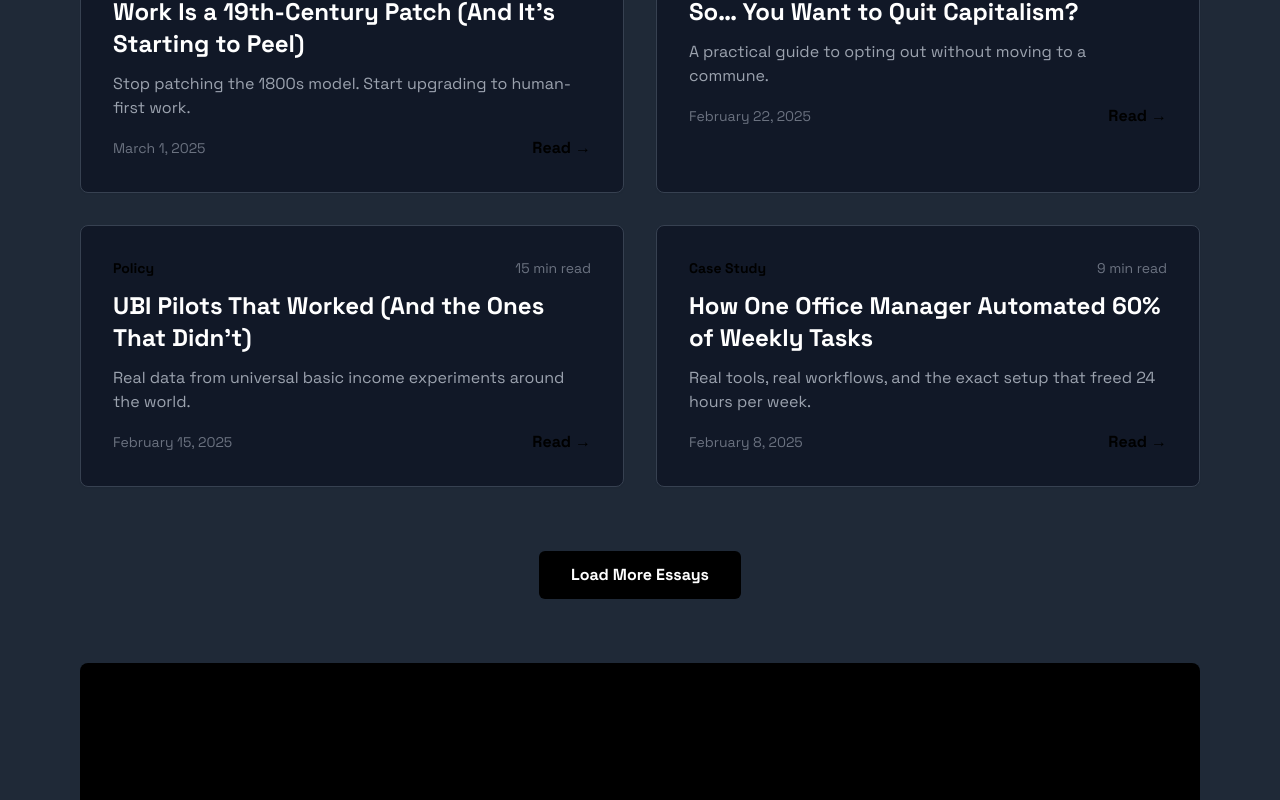
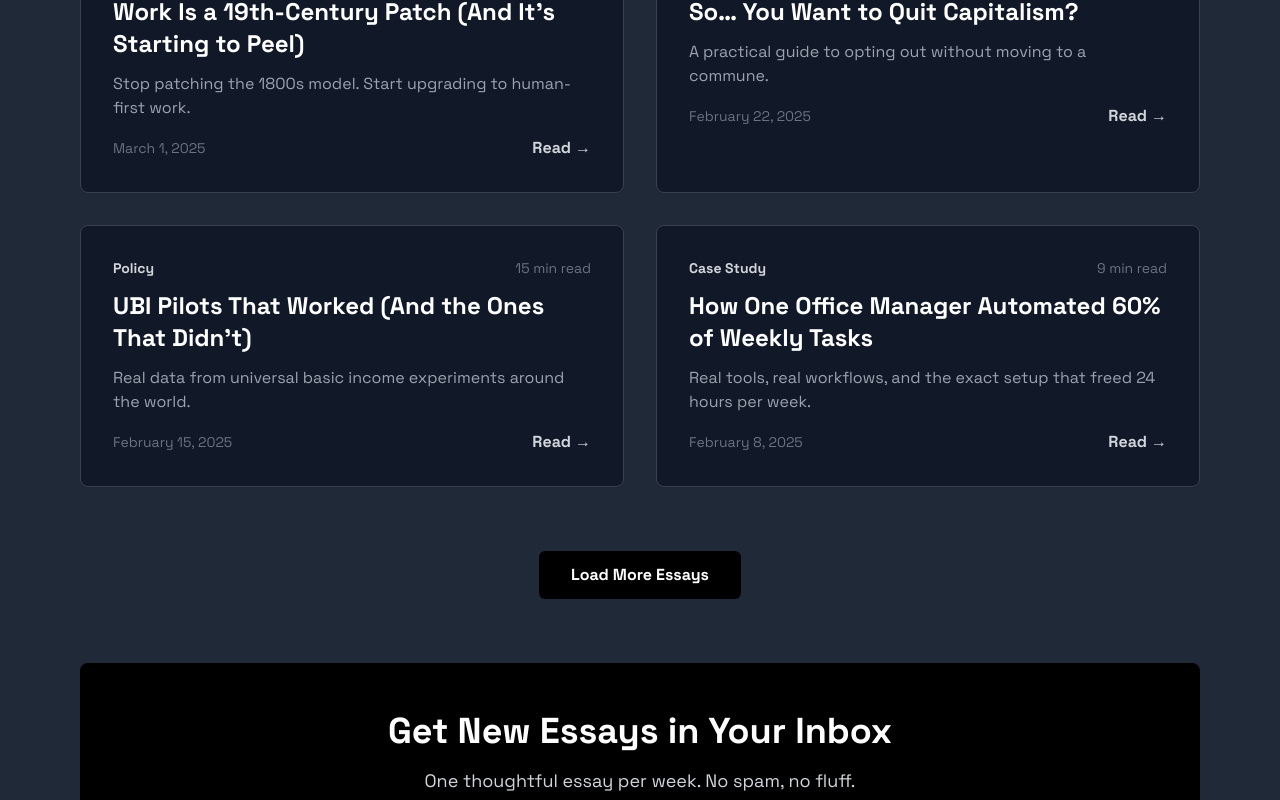
Before and after one commit to machine-squelch/workfreework, a Next.js app: page /essays in a window 1280 px wide. Shown: the part 820-1620 px from the top of the page. Built offline with nearby package versions, Linux system fonts and the light colour scheme.

Commit message:
Add files via upload

```diff
--- a/app/essays/[slug]/page.tsx
+++ b/app/essays/[slug]/page.tsx
@@ -250,7 +250,7 @@ export default function EssayPage({ params }: { params: { slug: string } }) {
           style={{
             fontSize: '1.125rem',
             lineHeight: '1.75',
-            color: '#333',
+            color: '#fff',
           }}
         >
           <div dangerouslySetInnerHTML={{ __html: essay.content }} />
--- a/app/essays/page.tsx
+++ b/app/essays/page.tsx
@@ -118,13 +118,13 @@ export default function EssaysPage() {
             >
               <article className="bg-gray-900 p-8 rounded-lg shadow-sm hover:shadow-lg transition-all h-full border border-gray-700">
                 <div className="flex items-center justify-between mb-3">
-                  <span className="text-sm font-semibold text-black">
+                  <span className="text-sm font-semibold text-gray-300">
                     {essay.category}
                   </span>
                   <span className="text-sm text-gray-500">{essay.readTime}</span>
                 </div>
 
-                <h2 className="text-2xl font-bold mb-3 group-hover:text-black transition-colors">
+                <h2 className="text-2xl font-bold mb-3 text-white">
                   {essay.title}
                 </h2>
 
@@ -140,7 +140,7 @@ export default function EssaysPage() {
                       day: 'numeric'
                     })}
                   </span>
-                  <span className="text-black font-semibold group-hover:text-black">
+                  <span className="text-gray-300 font-semibold">
                     Read →
                   </span>
                 </div>
@@ -158,10 +158,10 @@ export default function EssaysPage() {
 
         {/* Newsletter CTA */}
         <section className="bg-black p-12 rounded-lg text-center">
-          <h2 className="text-4xl font-bold mb-4 text-black">
+          <h2 className="text-4xl font-bold mb-4 text-white">
             Get New Essays in Your Inbox
           </h2>
-          <p className="text-lg text-black mb-8">
+          <p className="text-lg text-gray-300 mb-8">
             One thoughtful essay per week. No spam, no fluff.
           </p>
           <EmailCapture
```
